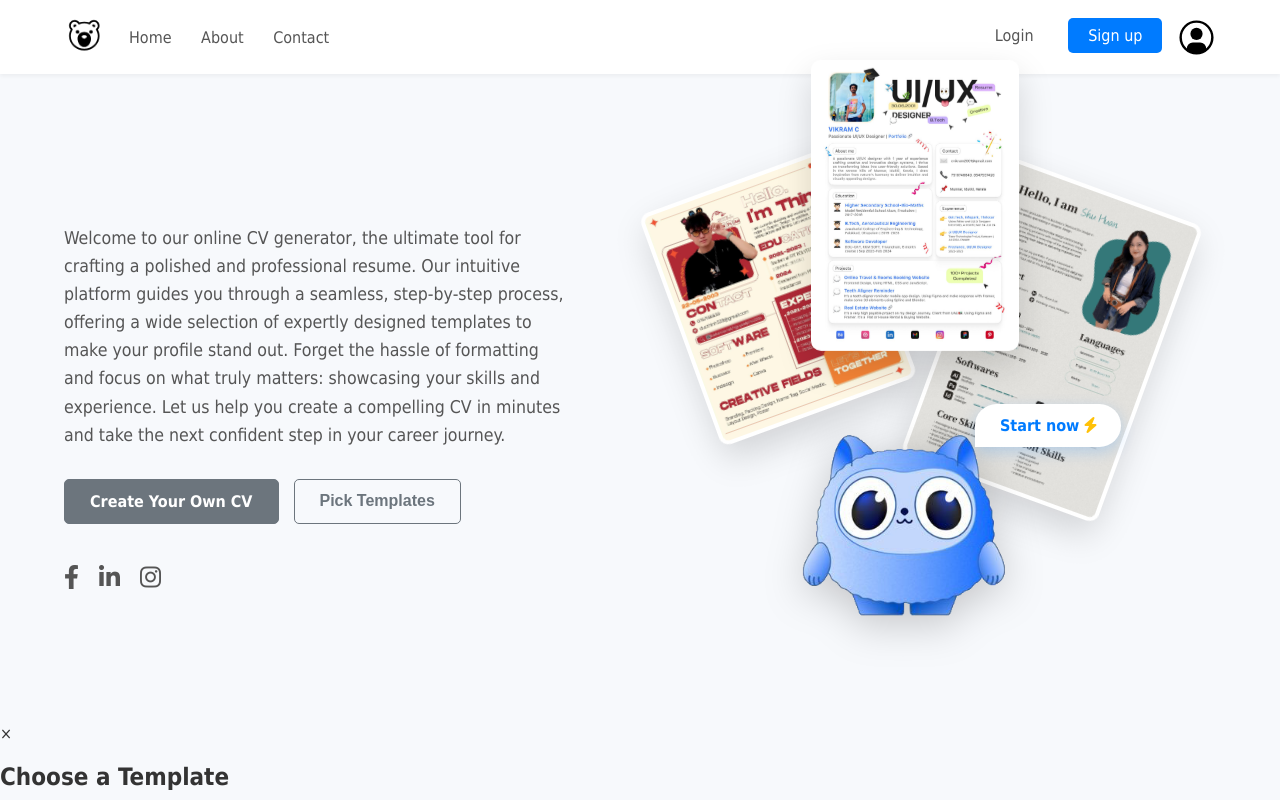
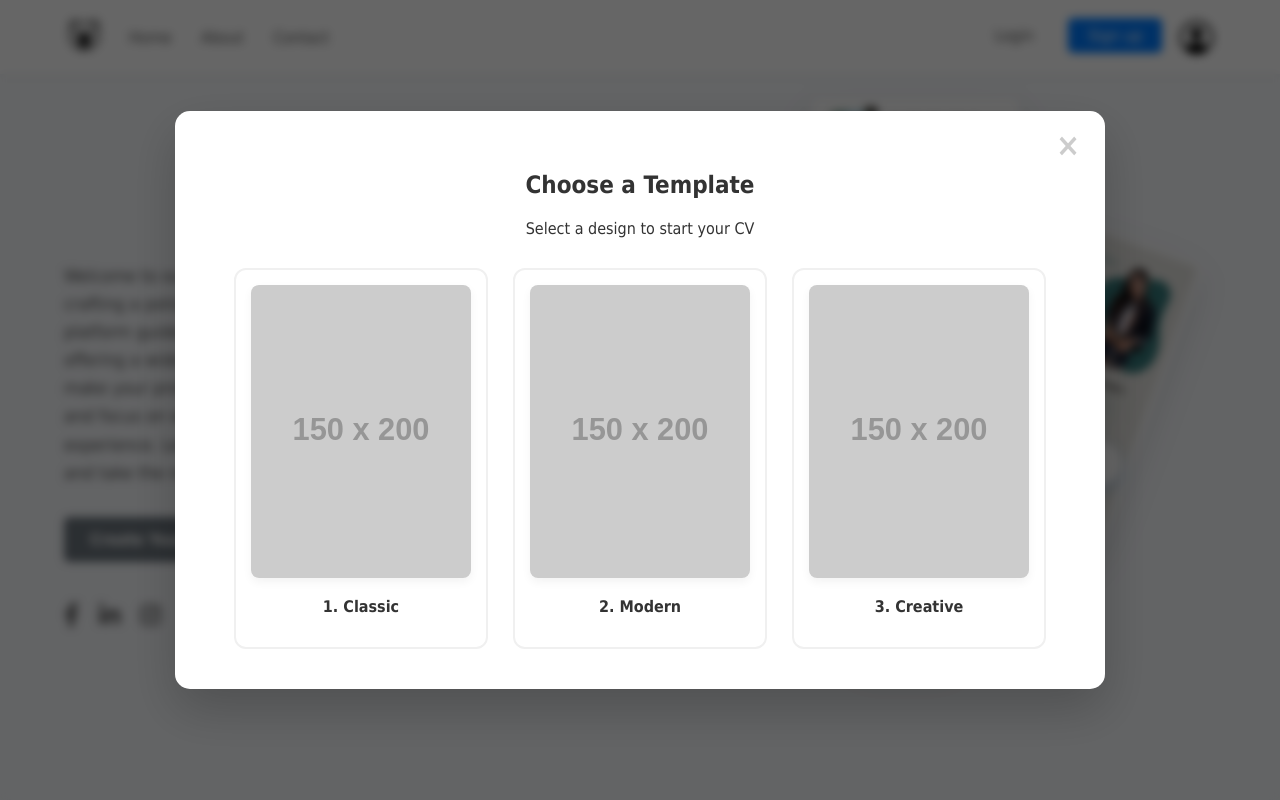
Before and after one commit to nguyenhung816/PDM-Online-CV-Builder, a plain HTML site: page frontend/mainpage.html in a window 1280 px wide. Both pictures are taken after a click on the button "Pick Templates". Shown: the top 800 px of the page. Drawn offline with Linux system fonts and the light colour scheme; placeholder pictures from the web are drawn by us.

Commit message:
style.css

```diff
--- a/frontend/style.css
+++ b/frontend/style.css
@@ -395,3 +395,74 @@ body {
     .mascot-say { left: 50%; top: 220px; }
     .cv-2 { top: -30px; }
 }
+.modal {
+    display: none;
+    position: fixed;
+    z-index: 2000;
+    left: 0; top: 0;
+    width: 100%; height: 100%;
+    background-color: rgba(0,0,0,0.6);
+    justify-content: center;
+    align-items: center;
+    backdrop-filter: blur(5px);
+}
+
+.modal-content {
+    background-color: #fff;
+    padding: 40px;
+    border-radius: 15px;
+    width: 90%;
+    max-width: 850px;
+    text-align: center;
+    position: relative;
+    box-shadow: 0 20px 50px rgba(0,0,0,0.2);
+    animation: popIn 0.3s ease-out;
+}
+
+.close-btn {
+    position: absolute;
+    top: 15px; right: 25px;
+    font-size: 32px;
+    font-weight: bold;
+    cursor: pointer;
+    color: #ccc;
+    transition: color 0.2s;
+}
+.close-btn:hover { color: #333; }
+
+.template-grid {
+    display: flex;
+    gap: 25px;
+    justify-content: center;
+    margin-top: 30px;
+    flex-wrap: wrap;
+}
+
+.template-card {
+    border: 2px solid #f0f0f0;
+    border-radius: 12px;
+    padding: 15px;
+    width: 220px;
+    cursor: pointer;
+    transition: all 0.3s cubic-bezier(0.25, 0.8, 0.25, 1);
+    background: white;
+}
+
+.template-card:hover {
+    border-color: #007bff;
+    transform: translateY(-8px);
+    box-shadow: 0 15px 30px rgba(0,123,255,0.15);
+}
+
+.template-card img {
+    width: 100%;
+    border-radius: 8px;
+    box-shadow: 0 4px 10px rgba(0,0,0,0.05);
+}
+
+.template-card h3 {
+    margin-top: 15px;
+    font-size: 16px;
+    color: #333;
+    font-weight: 600;
+}
```
